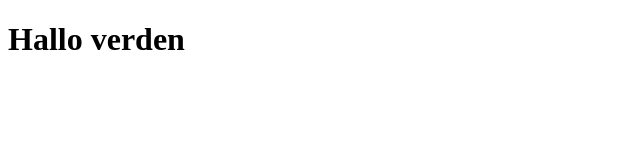
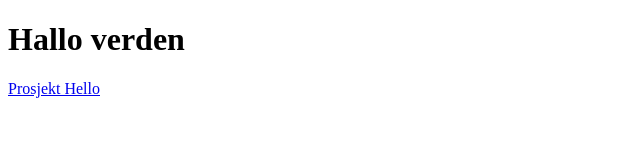
Before and after one commit to bjorntholaerer/bjorntholaerer.github.io, a plain HTML site: page index.html in a window 1280 px wide. Shown: the whole page, without its empty margins (0-640 px from the left). Drawn offline with Linux system fonts and the light colour scheme.

Commit message:
Add files via upload

```diff
--- a/index.html
+++ b/index.html
@@ -7,5 +7,6 @@
 </head>
 <body>
  <h1>Hallo verden</h1>
+ <a href="hello/index.html">Prosjekt Hello</a>
 </body>
 </html>
```
